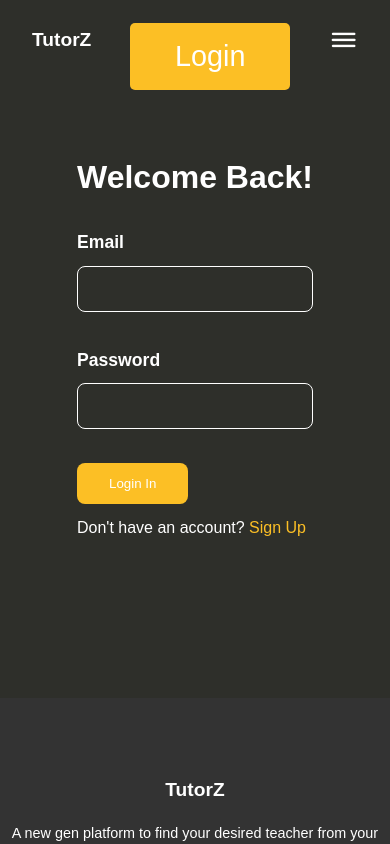
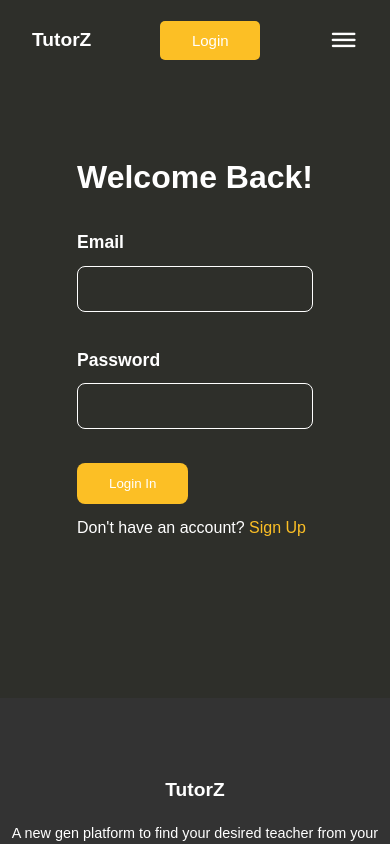
Before and after one commit to sushantskb/TutorZ, a React (Vite) app in the folder client/: page /login in a window 390 px wide. Shown: the top 844 px of the page. Built offline with nearby package versions, Linux system fonts and the light colour scheme.

Commit message:
fixed the navbar login button

```diff
--- a/client/src/components/Header/Header.jsx
+++ b/client/src/components/Header/Header.jsx
@@ -84,7 +84,12 @@ const Header = () => {
             </Link>
           ) : (
             <Link to="/login" onClick={closeToggle}>
-              <button className="btn btn-primary">Login</button>
+              <button
+                className="btn btn-primary login"
+                style={{ margin: "auto" }}
+              >
+                Login
+              </button>
             </Link>
           )}
         </div>
--- a/client/src/components/Header/header.css
+++ b/client/src/components/Header/header.css
@@ -147,4 +147,9 @@ nav button {
   .nav_menu {
     right: 3%;
   }
+  .login {
+    font-size: 15px;
+    width: 100px !important;
+    padding: 10px !important;
+  }
 }
--- a/client/src/pages/Profiles/TutorProfile/TutorProfile.jsx
+++ b/client/src/pages/Profiles/TutorProfile/TutorProfile.jsx
@@ -227,10 +227,14 @@ const TutorProfile = () => {
       setPendingRequests((prevRequests) =>
         prevRequests.filter((request) => request._id !== studentId)
       );
-      toast.success("Tutor request approved successfully");
+      toast.success("Tutor request approved successfully", {
+        style: { background: "rgb(57, 57, 57)", color: "white" },
+      });
     } catch (error) {
       console.error("Error approving tutor request:", error);
-      toast.error("Error approving tutor request");
+      toast.error("Error approving tutor request", {
+        style: { background: "rgb(57, 57, 57)", color: "white" }
+      });
     }
   };
 
@@ -269,10 +273,14 @@ const TutorProfile = () => {
         }
       );
       console.log(response.data);
-      toast.success("Slot created successfully");
+      toast.success("Slot created successfully", {
+        style: { background: "rgb(57, 57, 57)", color: "white" }
+      });
     } catch (err) {
       console.error("Error creating slot:", err);
-      toast.error("Error creating slot:", err);
+      toast.error("Error creating slot:", err, {
+        style: { background: "rgb(57, 57, 57)", color: "white" }
+      });
     } finally {
       setIsLoading(false);
     }
@@ -657,7 +665,9 @@ const TutorProfile = () => {
                     <div className="card-content">
                       <p className="card-name">{booking.studentData.name}</p>
                     </div>
-                    <div className="card-footer">{booking.studentData.class}</div>
+                    <div className="card-footer">
+                      {booking.studentData.class}
+                    </div>
                   </div>
                 ))
               ) : (
```
